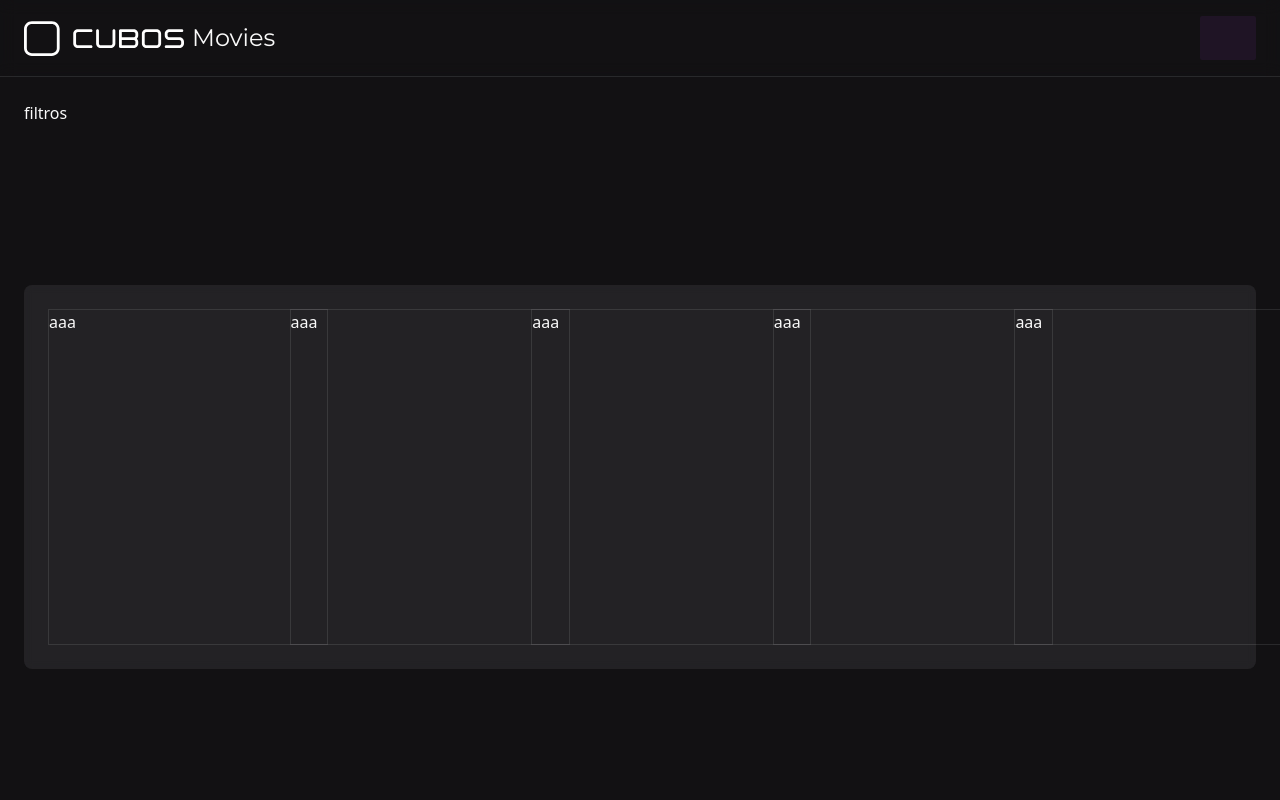
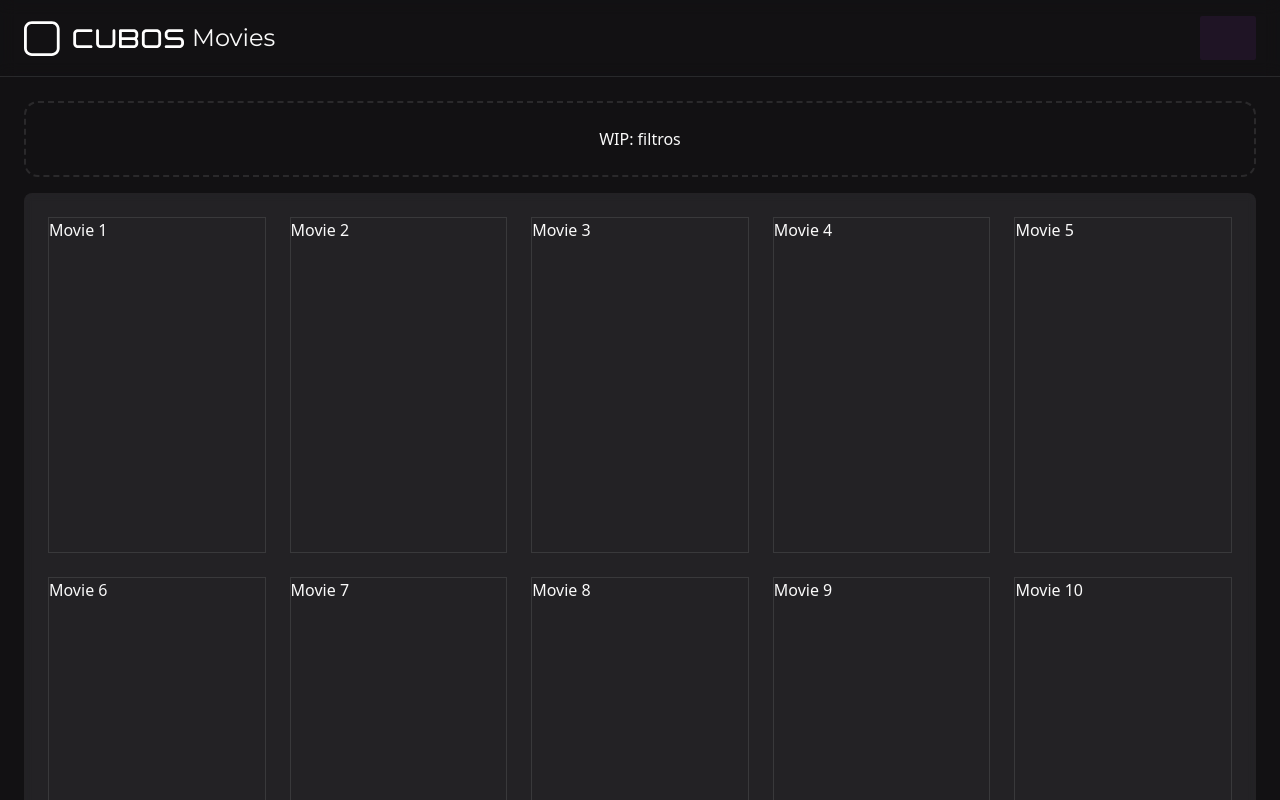
Before and after one commit to bruhensant/cubos-movies, a Next.js app: page / in a window 1280 px wide. Shown: the top 800 px of the page. Built offline with nearby package versions, Linux system fonts and the light colour scheme; some icons are missing.

Commit message:
chore(home): define base layout for movie grid

```diff
--- a/src/app/layout.tsx
+++ b/src/app/layout.tsx
@@ -1,8 +1,7 @@
+import { Navigation } from "@/components/elements/navigation/navigation";
 import type { Metadata } from "next";
 import { Montserrat, Roboto } from "next/font/google";
 import "./globals.css";
-import { NavigationMenu, NavigationMenuItem } from "@/components/ui/navigation-menu";
-import { Navigation } from "@/components/elements/navigation/navigation";
 
 
 const montserrat = Montserrat({
@@ -28,20 +27,18 @@ export default function RootLayout({
 }>) {
 	return (
 		<html lang="en">
-			<body
-				className={`${montserrat.variable} ${roboto.variable} antialiased flex flex-col dark`}
-			>
+			<body className={`${montserrat.variable} ${roboto.variable} antialiased flex flex-col dark`}>
 
-					<Navigation/>
-				<main className="flex flex-col items-center sm:items-start p-6">
+				<Navigation />
 
+				<main className="flex flex-col items-center sm:items-start p-6 max-w-screen">
 					{children}
 				</main>
-
 
 				<footer className="flex font-mont text-mauve-11 border-t items-center justify-center h-20">
 					2023 © Todos os direitos reservados a Cubos Movies
 				</footer>
+
 			</body>
 		</html>
 	);
--- a/src/app/page.tsx
+++ b/src/app/page.tsx
@@ -1,24 +1,61 @@
 import MovieCard from "@/components/elements/movie-card/movie-card";
-import { Button } from "@/components/ui/button";
-import { NavigationMenu, NavigationMenuItem } from "@/components/ui/navigation-menu";
+
+const movieMockList = [
+	{
+		name: "Movie 1",
+	},
+	{
+		name: "Movie 2",
+	},
+	{
+		name: "Movie 3",
+	},
+	{
+		name: "Movie 4",
+	},
+	{
+		name: "Movie 5",
+	},
+	{
+		name: "Movie 6",
+	},
+	{
+		name: "Movie 7",
+	},
+	{
+		name: "Movie 8",
+	},
+	{
+		name: "Movie 9",
+	},
+	{
+		name: "Movie 10",
+	},
+];
 
 export default function Home() {
 	return (
-		<div className="font-sans flex flex-col min-h-screen gap-40">
+		<div className="font-sans flex flex-col min-h-screen w-full">
 
-			filtros
+			<div className="flex flex-col gap-4">
 
-			<div className="w-full grid grid-cols-2 sm:grid-cols-3 md:grid-cols-5 gap-6 rounded-md p-6
+				<div className="w-full flex items-center justify-center p-6 border-dashed rounded-xl border-2">
+					WIP: filtros
+				</div>
+
+
+				<div className="w-full grid grid-cols-2 sm:grid-cols-3 md:grid-cols-5 gap-6 rounded-md p-6
 			bg-mauve-alpha-3 backdrop-blur-xs">
-				<MovieCard />
-				<MovieCard />
-				<MovieCard />
-				<MovieCard />
-				<MovieCard />
+
+					{movieMockList.map((movie) => (
+						<MovieCard key={movie.name} movieData={movie} />
+					))}
+				</div>
 			</div>
 
-
-			paginador
+			<div className="w-full mt-auto flex items-center justify-center p-6 border-dashed rounded-xl border-2">
+				paginador
+			</div>
 
 		</div>
 	);
--- a/src/components/elements/movie-card/movie-card.tsx
+++ b/src/components/elements/movie-card/movie-card.tsx
@@ -1,9 +1,9 @@
+import { Movie } from "@/lib/app.types";
 
-
-export default function MovieCard(){
+export default function MovieCard({movieData}: {movieData: Movie}){
 	return (
-		<div className="w-full min-w-70 h-84 border">
-			aaa
+		<div className="w-full h-84 border">
+			{movieData.name}
 		</div>
 	)
 }
--- a/src/components/elements/navigation/navigation.tsx
+++ b/src/components/elements/navigation/navigation.tsx
@@ -18,6 +18,7 @@ export function Navigation() {
 				<h1 className="text-2xl">Movies</h1>
 			</NavigationMenuItem>
 
+
 			<NavigationMenuItem>
 				<Button variant={"secondary"} onClick={() => toggleDarkTheme()}>
 					<Icon icon="lets-icons:sun" width="24" height="24"></Icon>
--- a/src/components/ui/button.tsx
+++ b/src/components/ui/button.tsx
@@ -1,6 +1,6 @@
-import * as React from "react"
 import { Slot } from "@radix-ui/react-slot"
 import { cva, type VariantProps } from "class-variance-authority"
+import * as React from "react"
 
 import { cn } from "@/lib/utils"
 
--- a/src/components/ui/navigation-menu.tsx
+++ b/src/components/ui/navigation-menu.tsx
@@ -1,7 +1,7 @@
-import * as React from "react"
 import * as NavigationMenuPrimitive from "@radix-ui/react-navigation-menu"
 import { cva } from "class-variance-authority"
 import { ChevronDownIcon } from "lucide-react"
+import * as React from "react"
 
 import { cn } from "@/lib/utils"
 
@@ -18,7 +18,7 @@ function NavigationMenu({
 			data-slot="navigation-menu"
 			data-viewport={viewport}
 			className={cn(
-				"group/navigation-menu relative flex flex-1 items-center justify-center",
+				"group/navigation-menu flex w-full items-center justify-center",
 				className
 			)}
 			{...props}
@@ -156,13 +156,5 @@ function NavigationMenuIndicator({
 }
 
 export {
-	NavigationMenu,
-	NavigationMenuList,
-	NavigationMenuItem,
-	NavigationMenuContent,
-	NavigationMenuTrigger,
-	NavigationMenuLink,
-	NavigationMenuIndicator,
-	NavigationMenuViewport,
-	navigationMenuTriggerStyle,
+	NavigationMenu, NavigationMenuContent, NavigationMenuIndicator, NavigationMenuItem, NavigationMenuLink, NavigationMenuList, NavigationMenuTrigger, navigationMenuTriggerStyle, NavigationMenuViewport
 }
--- /dev/null
+++ b/src/lib/app.types.ts
@@ -0,0 +1,4 @@
+// Movie - defines a item movie on IMDB API
+export type Movie = {
+	name:string
+}
```
